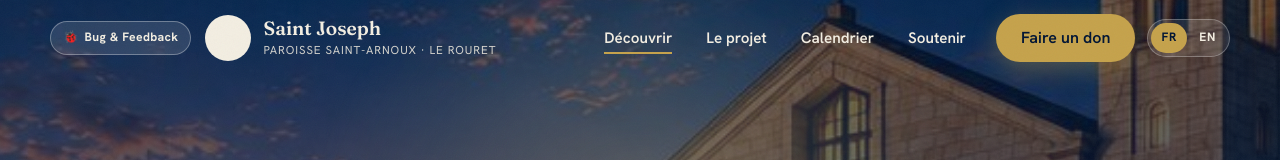
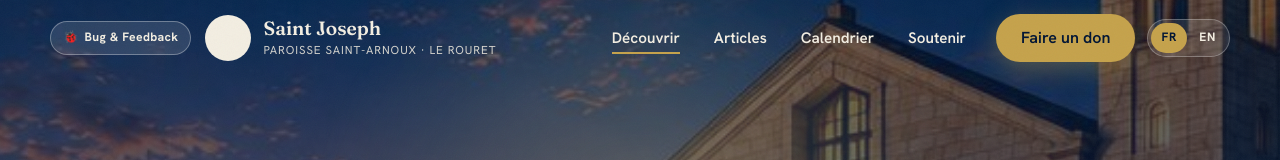
Before and after one commit to mgenin12/saint-joseph-sjo2, a Next.js app: page / in a window 1280 px wide. Shown: the top 160 px of the page. Built offline with nearby package versions, Linux system fonts and the light colour scheme; no server answers.

Commit message:
Rename top header nav item from Le projet to Articles

```diff
--- a/components/Header.tsx
+++ b/components/Header.tsx
@@ -92,7 +92,7 @@ export default function Header({ urlDon }: Props) {
 
             <div className="nav__item">
               <Link className={`nav__link${isProjet ? " active" : ""}`} href="/articles" onClick={() => setOpen(false)}>
-                Le projet
+                Articles
               </Link>
             </div>
 
```
